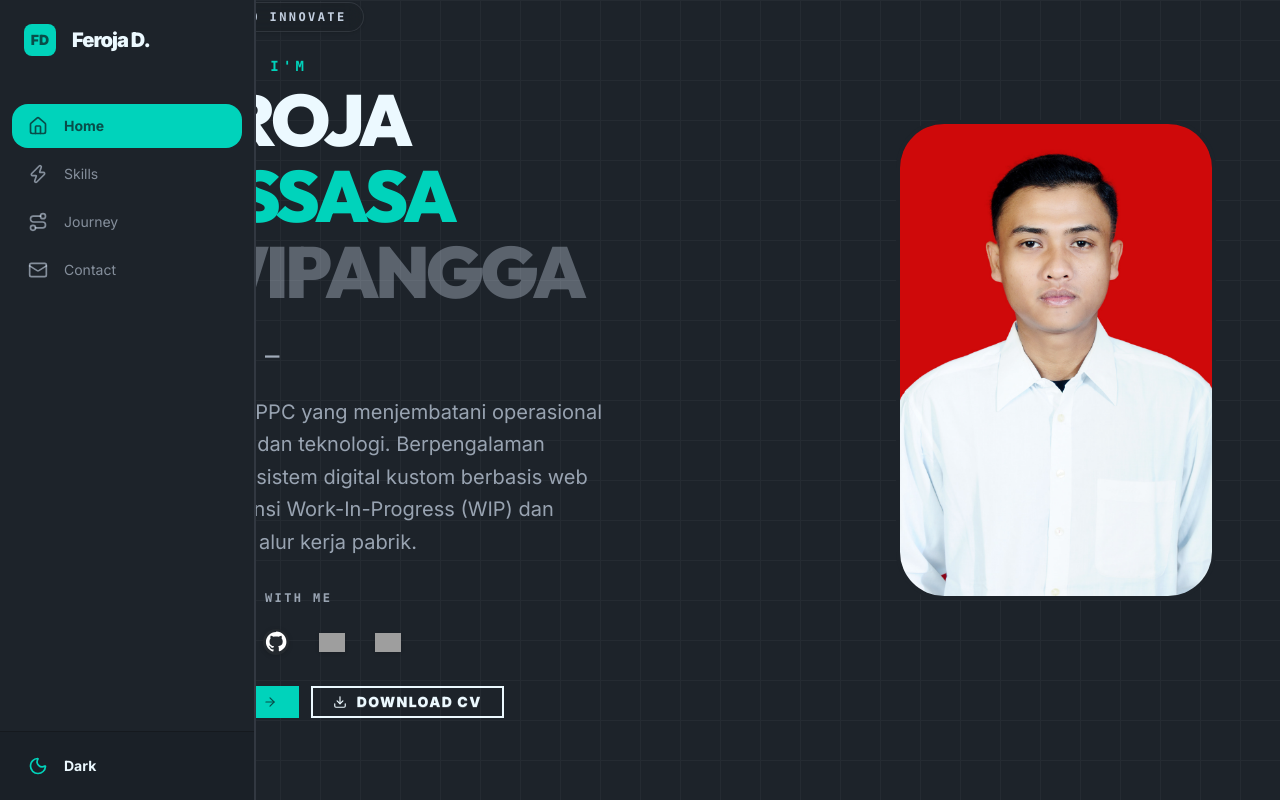
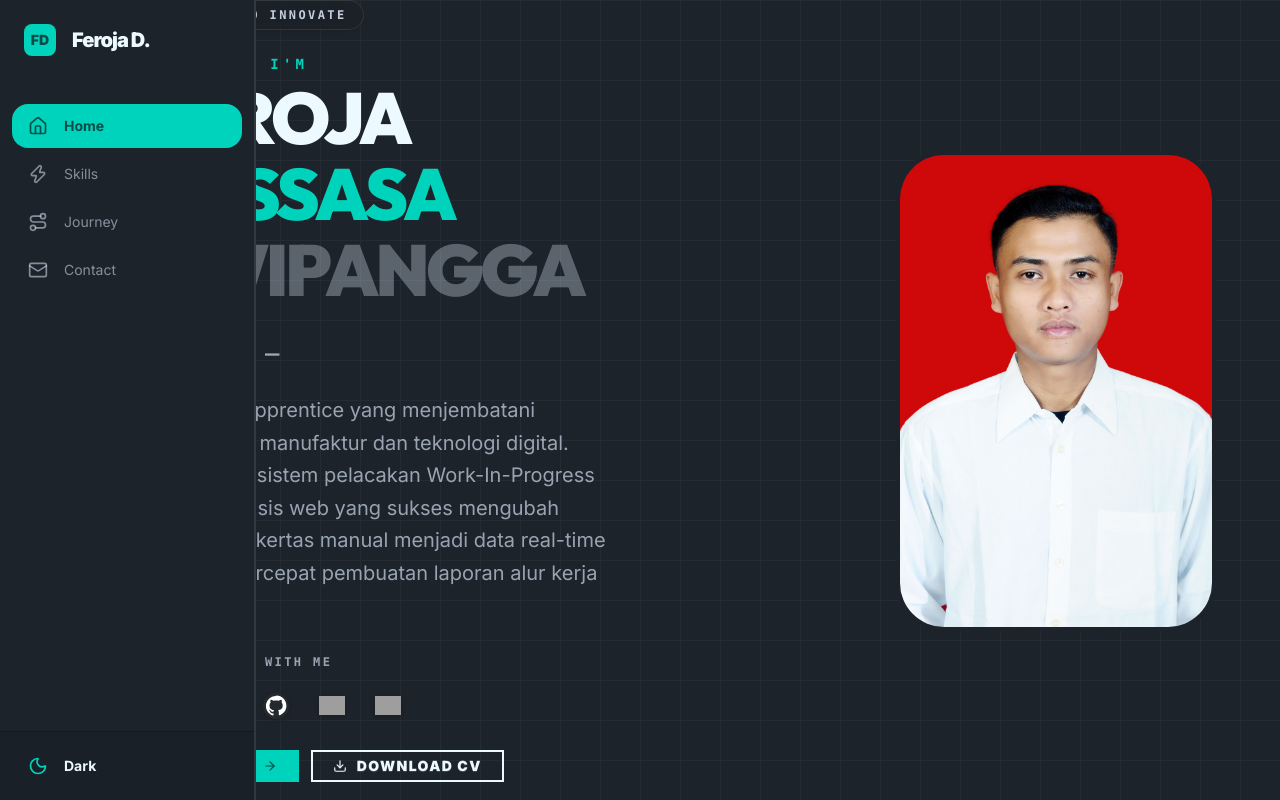
Before and after one commit to FerojaDessasaDwipangga/portofolio, a React (Vite) app: page / in a window 1280 px wide. Shown: the top 800 px of the page. Built offline with nearby package versions, Linux system fonts and the light colour scheme; grey boxes are pictures that could not be loaded.

Commit message:
Update PPC status and hero description text

```diff
--- a/src/components/features/CareerJourney.jsx
+++ b/src/components/features/CareerJourney.jsx
@@ -10,7 +10,7 @@ import {
 const workData = [
   {
     id: 'indospring',
-    role: 'PPC Lapangan',
+    role: 'PPC Field Apprentice',
     subtitle: 'Production Planning & Control',
     company: 'PT. Indospring Tbk',
     location: 'Gresik, Jawa Timur',
--- a/src/components/features/Hero.jsx
+++ b/src/components/features/Hero.jsx
@@ -8,15 +8,15 @@ import profilePic from '../../assets/profile.jpg';
 // Authentic Brand Icons (Perfectly Sized to Prevent Clipping)
 const WhatsAppIcon = ({ size = 28, ...props }) => (
   <svg xmlns="http://www.w3.org/2000/svg" width={size} height={size} viewBox="-1 -1 26 26" {...props}>
-    <path fill="#25D366" d="M11.99 0C5.367 0 0 5.366 0 11.99c0 2.63.847 5.068 2.302 7.05L.81 23.606l4.686-1.551A11.93 11.93 0 0 0 11.99 24c6.623 0 11.99-5.366 11.99-11.99S18.613 0 11.99 0z"/>
-    <path fill="#FFF" d="M17.472 14.382c-.297-.149-1.758-.867-2.03-.967-.273-.099-.471-.148-.67.15-.197.297-.767.966-.94 1.164-.173.199-.347.223-.644.075-.297-.15-1.255-.463-2.39-1.475-.883-.788-1.48-1.761-1.653-2.059-.173-.297-.018-.458.13-.606.134-.133.298-.347.446-.52.149-.174.198-.298.298-.497.099-.198.05-.371-.025-.52-.075-.149-.669-1.612-.916-2.207-.242-.579-.487-.5-.669-.51a12.8 12.8 0 0 0-.57-.01c-.198 0-.52.074-.792.372-.272.297-1.04 1.016-1.04 2.479 0 1.462 1.065 2.875 1.213 3.074.149.198 2.096 3.2 5.077 4.487.709.306 1.262.489 1.694.625.712.227 1.36.195 1.871.118.571-.085 1.758-.719 2.006-1.413.248-.694.248-1.289.173-1.413-.074-.124-.272-.198-.57-.347"/>
+    <path fill="#25D366" d="M11.99 0C5.367 0 0 5.366 0 11.99c0 2.63.847 5.068 2.302 7.05L.81 23.606l4.686-1.551A11.93 11.93 0 0 0 11.99 24c6.623 0 11.99-5.366 11.99-11.99S18.613 0 11.99 0z" />
+    <path fill="#FFF" d="M17.472 14.382c-.297-.149-1.758-.867-2.03-.967-.273-.099-.471-.148-.67.15-.197.297-.767.966-.94 1.164-.173.199-.347.223-.644.075-.297-.15-1.255-.463-2.39-1.475-.883-.788-1.48-1.761-1.653-2.059-.173-.297-.018-.458.13-.606.134-.133.298-.347.446-.52.149-.174.198-.298.298-.497.099-.198.05-.371-.025-.52-.075-.149-.669-1.612-.916-2.207-.242-.579-.487-.5-.669-.51a12.8 12.8 0 0 0-.57-.01c-.198 0-.52.074-.792.372-.272.297-1.04 1.016-1.04 2.479 0 1.462 1.065 2.875 1.213 3.074.149.198 2.096 3.2 5.077 4.487.709.306 1.262.489 1.694.625.712.227 1.36.195 1.871.118.571-.085 1.758-.719 2.006-1.413.248-.694.248-1.289.173-1.413-.074-.124-.272-.198-.57-.347" />
   </svg>
 );
 
 const LinkedinIcon = ({ size = 28, ...props }) => (
   <svg xmlns="http://www.w3.org/2000/svg" width={size} height={size} viewBox="0 0 24 24" {...props}>
-    <circle cx="12" cy="12" r="12" fill="#0A66C2"/>
-    <path fill="#FFF" d="M8.36 17.65H5.41V9.8h2.95v7.85zM6.88 8.48a1.72 1.72 0 1 1 0-3.44 1.72 1.72 0 0 1 0 3.44zm11.72 9.17h-2.95v-4.63c0-1.1-.02-2.52-1.54-2.52-1.54 0-1.77 1.2-1.77 2.44v4.71H9.39V9.8h2.83v1.07h.04c.39-.75 1.36-1.54 2.8-1.54 3 0 3.55 1.97 3.55 4.54v3.78z"/>
+    <circle cx="12" cy="12" r="12" fill="#0A66C2" />
+    <path fill="#FFF" d="M8.36 17.65H5.41V9.8h2.95v7.85zM6.88 8.48a1.72 1.72 0 1 1 0-3.44 1.72 1.72 0 0 1 0 3.44zm11.72 9.17h-2.95v-4.63c0-1.1-.02-2.52-1.54-2.52-1.54 0-1.77 1.2-1.77 2.44v4.71H9.39V9.8h2.83v1.07h.04c.39-.75 1.36-1.54 2.8-1.54 3 0 3.55 1.97 3.55 4.54v3.78z" />
   </svg>
 );
 
@@ -32,8 +32,8 @@ const InstagramIcon = ({ size = 28, ...props }) => (
 
 const GithubIcon = ({ size = 28, ...props }) => (
   <svg xmlns="http://www.w3.org/2000/svg" width={size} height={size} viewBox="0 0 24 24" {...props}>
-    <circle cx="12" cy="12" r="12" fill="#24292e"/>
-    <path fill="#FFF" d="M12 2.7c-5.1 0-9.3 4.2-9.3 9.3 0 4.1 2.7 7.6 6.4 8.8.5.1.6-.2.6-.4v-1.7c-2.6.6-3.1-1.3-3.1-1.3-.4-1.1-1-1.4-1-1.4-.8-.6.1-.6.1-.6.9.1 1.4.9 1.4.9.8 1.4 2.1 1 2.6.8.1-.6.3-1 .5-1.3-2.1-.2-4.2-1-4.2-4.6 0-1 .4-1.8 1-2.5-.1-.2-.4-1.2.1-2.5 0 0 .8-.3 2.6 1 .8-.2 1.6-.3 2.4-.3.8 0 1.6.1 2.4.3 1.8-1.2 2.6-1 2.6-1 .5 1.3.2 2.3.1 2.5.6.7 1 1.5 1 2.5 0 3.6-2.1 4.3-4.2 4.6.3.3.6.8.6 1.7v2.6c0 .3.2.5.6.4 3.7-1.2 6.4-4.7 6.4-8.8 0-5.1-4.2-9.3-9.3-9.3z"/>
+    <circle cx="12" cy="12" r="12" fill="#24292e" />
+    <path fill="#FFF" d="M12 2.7c-5.1 0-9.3 4.2-9.3 9.3 0 4.1 2.7 7.6 6.4 8.8.5.1.6-.2.6-.4v-1.7c-2.6.6-3.1-1.3-3.1-1.3-.4-1.1-1-1.4-1-1.4-.8-.6.1-.6.1-.6.9.1 1.4.9 1.4.9.8 1.4 2.1 1 2.6.8.1-.6.3-1 .5-1.3-2.1-.2-4.2-1-4.2-4.6 0-1 .4-1.8 1-2.5-.1-.2-.4-1.2.1-2.5 0 0 .8-.3 2.6 1 .8-.2 1.6-.3 2.4-.3.8 0 1.6.1 2.4.3 1.8-1.2 2.6-1 2.6-1 .5 1.3.2 2.3.1 2.5.6.7 1 1.5 1 2.5 0 3.6-2.1 4.3-4.2 4.6.3.3.6.8.6 1.7v2.6c0 .3.2.5.6.4 3.7-1.2 6.4-4.7 6.4-8.8 0-5.1-4.2-9.3-9.3-9.3z" />
   </svg>
 );
 
@@ -85,7 +85,7 @@ const socialLinks = [
 
 const ROLES = [
   "SYSTEM LOGIC DESIGNER",
-  "PPC FIELD OPERATOR",
+  "PPC FIELD APPRENTICE",
   "WEB SYSTEM DEVELOPER",
   "PRODUCTION CONTROLLER"
 ];
@@ -150,9 +150,10 @@ const Hero = () => {
           </div>
 
           <p className="text-lg md:text-xl text-base-content/60 max-w-xl leading-relaxed font-medium">
-            Profesional PPC yang menjembatani operasional manufaktur dan teknologi.
-            Berpengalaman merancang sistem digital kustom berbasis web untuk efisiensi
-            Work-In-Progress (WIP) dan manajemen alur kerja pabrik.
+            PPC Field Apprentice yang menjembatani operasional manufaktur dan teknologi digital.
+            Merancang sistem pelacakan Work-In-Progress (WIP) berbasis web yang sukses
+            mengubah pencatatan kertas manual menjadi data real-time dan mempercepat pembuatan
+            laporan alur kerja pabrik.
           </p>
 
           {/* Media Sosial Interaktif */}
```
Also changed, not shown: src/pages/HomePage.jsx (line endings or trailing spaces).
